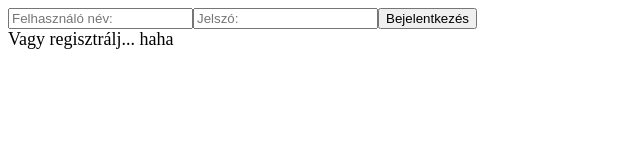
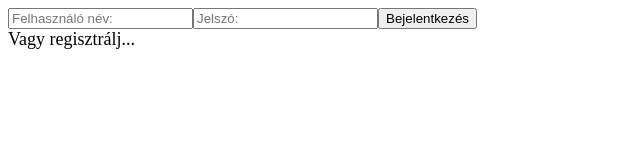
Before and after one commit to erdeizoltan2002/gkprojekt, a Vue app in the folder vueFront/GrossFront/: page /login in a window 1280 px wide. Shown: the top 160 px of the page, without its empty margins (0-640 px from the left). Built offline with nearby package versions, Linux system fonts and the light colour scheme; the HTML template or start-up script is replaced by a standard one.

Commit message:
Update LoginView.vue

```diff
--- a/vueFront/GrossFront/src/views/LoginView.vue
+++ b/vueFront/GrossFront/src/views/LoginView.vue
@@ -34,6 +34,6 @@
         <button type="submit">Bejelentkezés</button>
     </form>
     <RouterLink to="/register" class="r-link">
-     Vagy regisztrálj... haha
+     Vagy regisztrálj...
     </RouterLink>
 </template>
```
